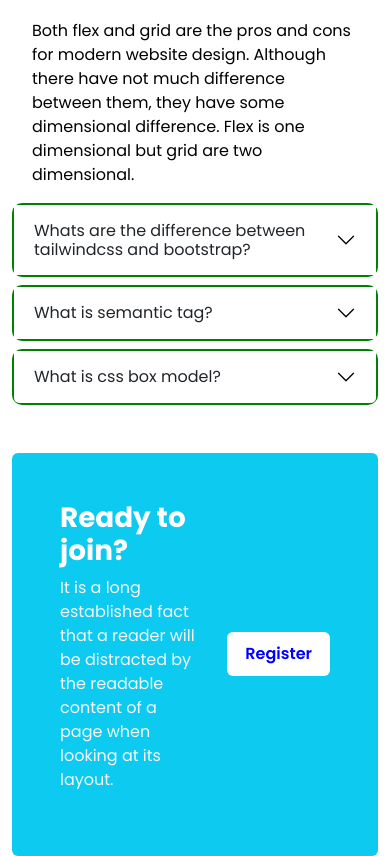
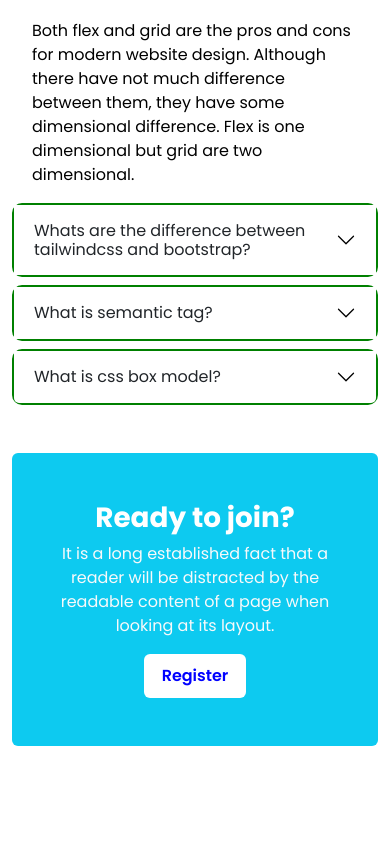
Before and after one commit to JoduMia/Edutech-university, a plain HTML site: page index.html in a window 390 px wide. Shown: the part 2901-3757 px from the top of the page. After the commit the page ends 3647 px from the top, so only its background shows below. Drawn offline with nearby package versions, Linux system fonts and the light colour scheme.

Commit message:
registration responsive issue fixed

```diff
--- a/index.html
+++ b/index.html
@@ -335,16 +335,24 @@
         <section id="registration" class="registration mt-5">
             <div class="container">
                 <div class="bg-info p-5 rounded">
-                    <div class="d-flex justify-content-between align-items-center">
-                        <div class="register-content w-50">
+                    <div class="d-flex flex-column flex-md-row justify-content-between align-items-center">
+                        <div class="register-content text-center text-md-start">
                             <h3 class="fs-1 fw-bold text-white mb-2">Ready to join?</h3>
                             <p class="text-base text-light">It is a long established fact that a reader will be distracted by the readable content of a page when looking at its layout.</p>
                         </div>
                         <div>
                             <button type="button" data-bs-toggle="modal" data-bs-target="#eduModal" class="btn btn-register">Register</button>
+                        </div>
+                         <!-- Modal here -->
 
+                    </div>
+                </div>
+            </div>
+        </section>
+<!-- ======= Registration section ends ======= -->
 
-                            <!-- Modal here -->
+    </main>
+
     <div class="modal fade" id="eduModal" tabindex="-1" aria-labelledby="exampleModalLabel" aria-hidden="true">
         <div class="modal-dialog">
           <div class="modal-content">
@@ -377,16 +385,6 @@
           </div>
         </div>
       </div>
-                        </div>
-                    </div>
-                </div>
-            </div>
-        </section>
-<!-- ======= Registration section ends ======= -->
-
-    </main>
-
-
 
     <!-- Bootstap bundle js -->
     <script src="https://cdn.jsdelivr.net/npm/bootstrap@5.2.0/dist/js/bootstrap.bundle.min.js"></script>
--- a/style.css
+++ b/style.css
@@ -103,6 +103,12 @@ body {
         color: #fff!important;
     }
 }
+@media only screen and (min-width: 768px) {
+
+    .register-content {
+        width: 70% !important;
+    }
+}
 
 
 @media only screen and (max-width: 1200px) {
```
Lines whose indentation alone changed are shown as unchanged.
